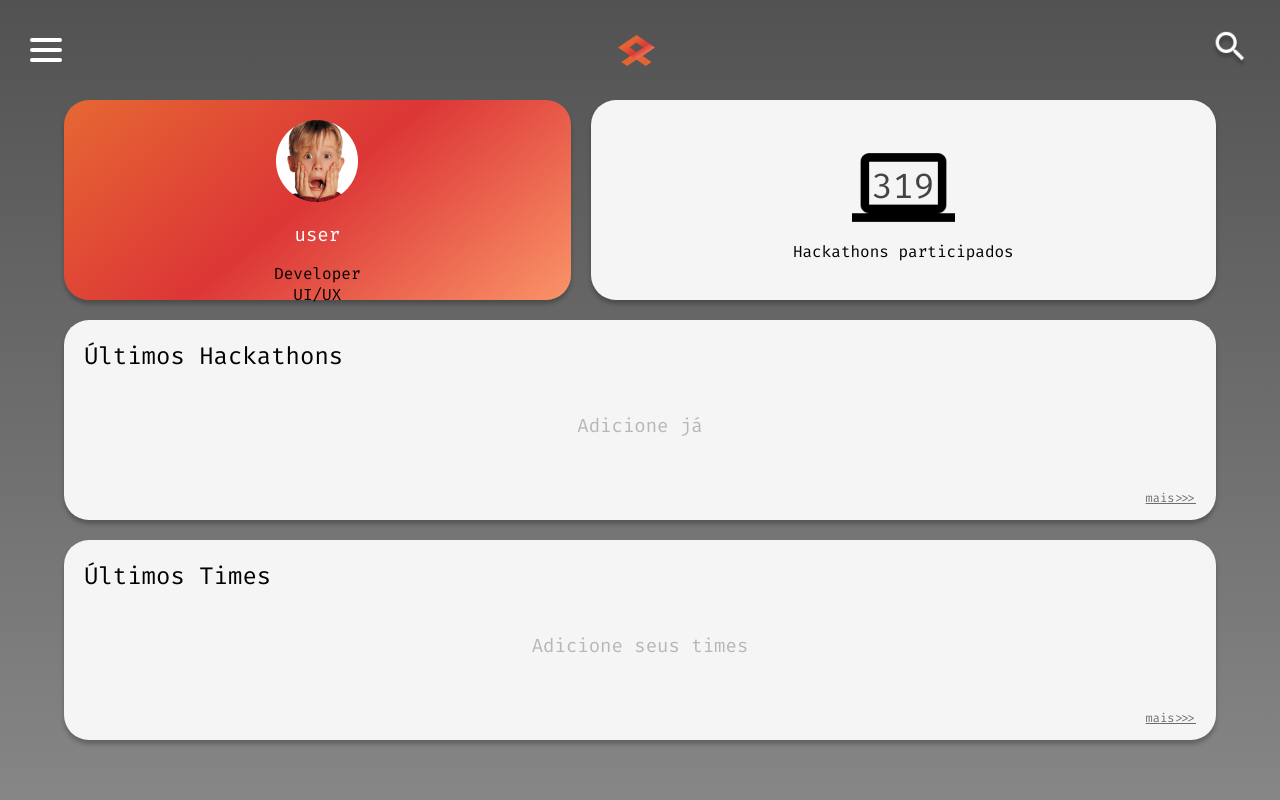
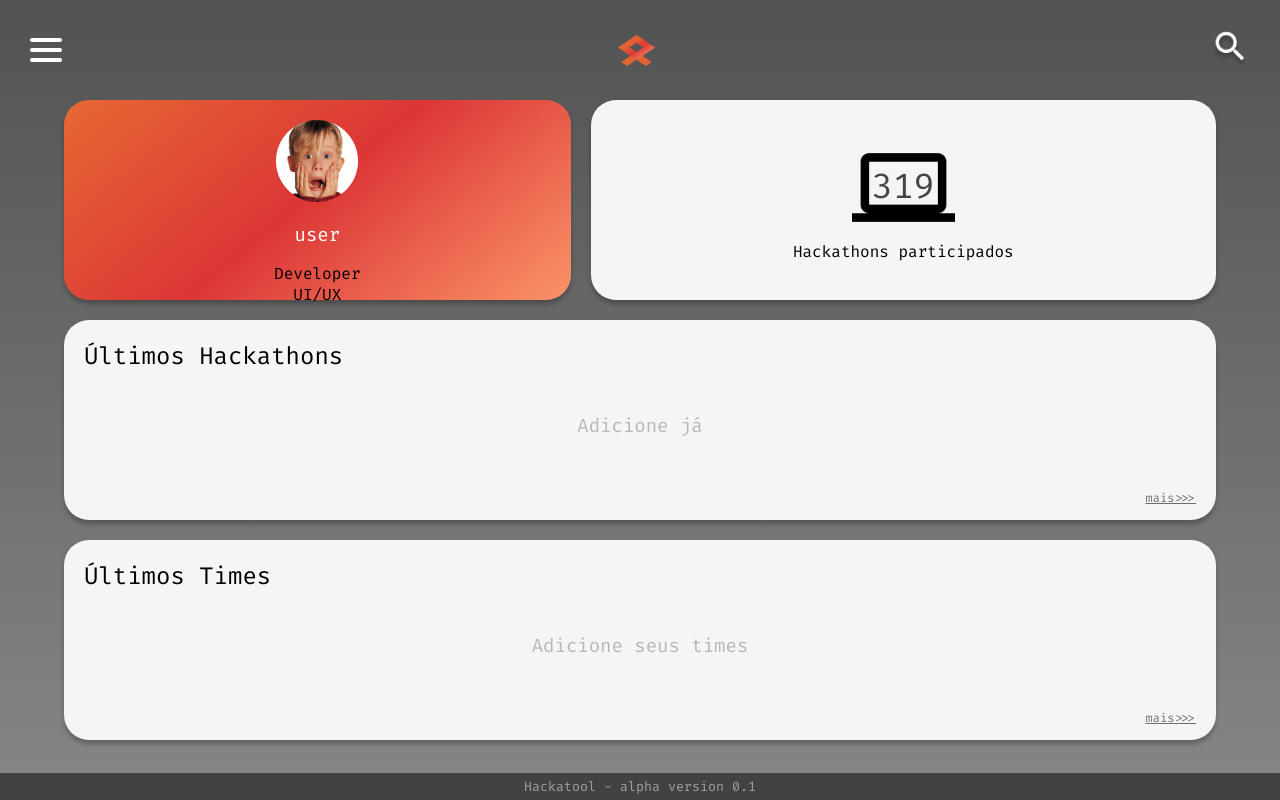
Before and after one commit to hackatool/frontend, a React (Create React App) app: page / in a window 1280 px wide. Built offline with nearby package versions, Linux system fonts and the light colour scheme.

Commit message:
add notice about alpha state

```diff
--- a/public/index.html
+++ b/public/index.html
@@ -24,7 +24,7 @@
       work correctly both with client-side routing and a non-root public URL.
       Learn how to configure a non-root public URL by running `npm run build`.
     -->
-    <title>Frontend Demo - React App</title>
+    <title>Hackatool Demo</title>
   </head>
   <body>
     <noscript>You need to enable JavaScript to run this app.</noscript>
--- a/src/App.css
+++ b/src/App.css
@@ -1 +1,16 @@
-/* todo: use globals.scss */
+footer {
+    position: absolute;
+    bottom: 0px;
+    display: flex;
+    justify-content: center;
+    align-items: center;
+    width: 100%;
+    height: 2em;
+
+    z-index: 1;
+    background-color: rgba(0, 0, 0, 0.5);
+
+    font-size: 10pt;
+    font-family: Fira Code, monospace;
+    color: #a0a0a0;
+}
--- a/src/App.jsx
+++ b/src/App.jsx
@@ -12,10 +12,12 @@ function App() {
   return (
     <div className="App">
     <BrowserRouter>
-    {/* can use global component here */}
     <Routes></Routes>
     </BrowserRouter>
 
+    <footer>
+      Hackatool - alpha version 0.1
+    </footer>
     </div>
   );
 }
```
